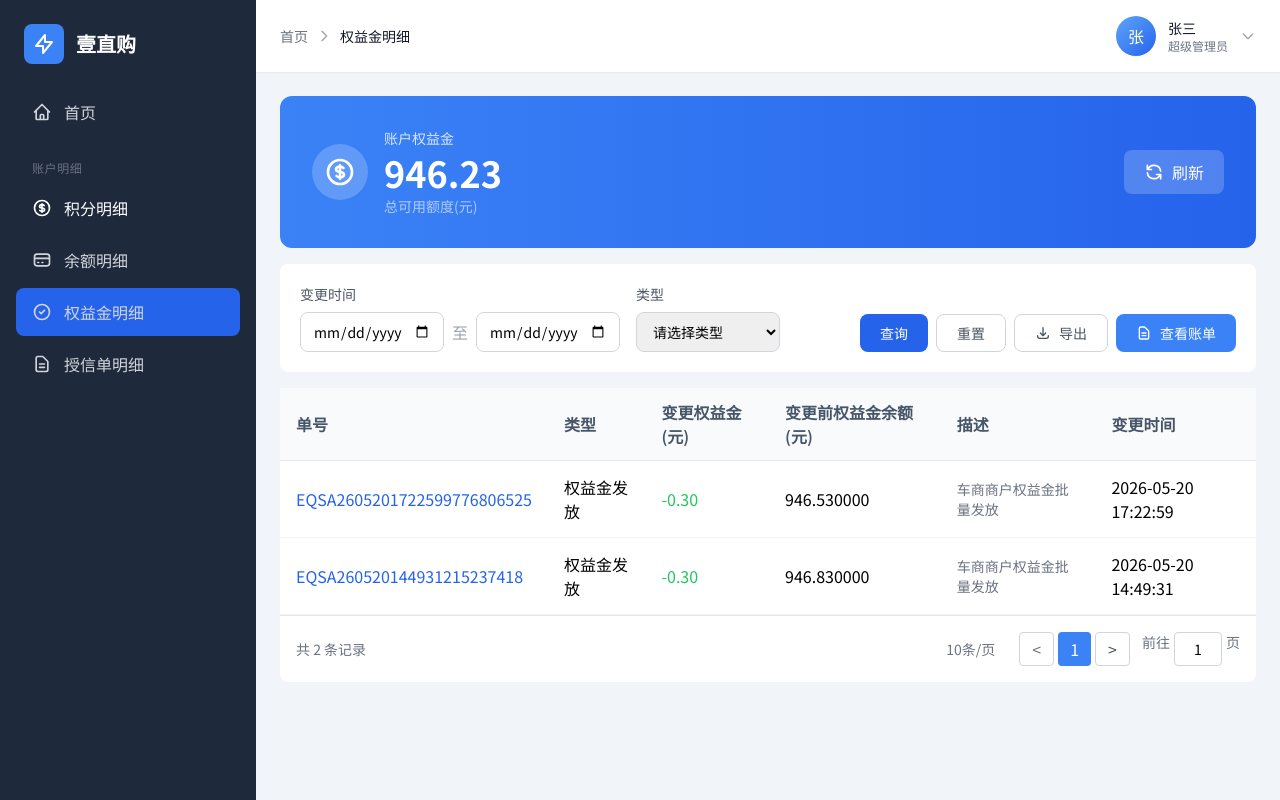
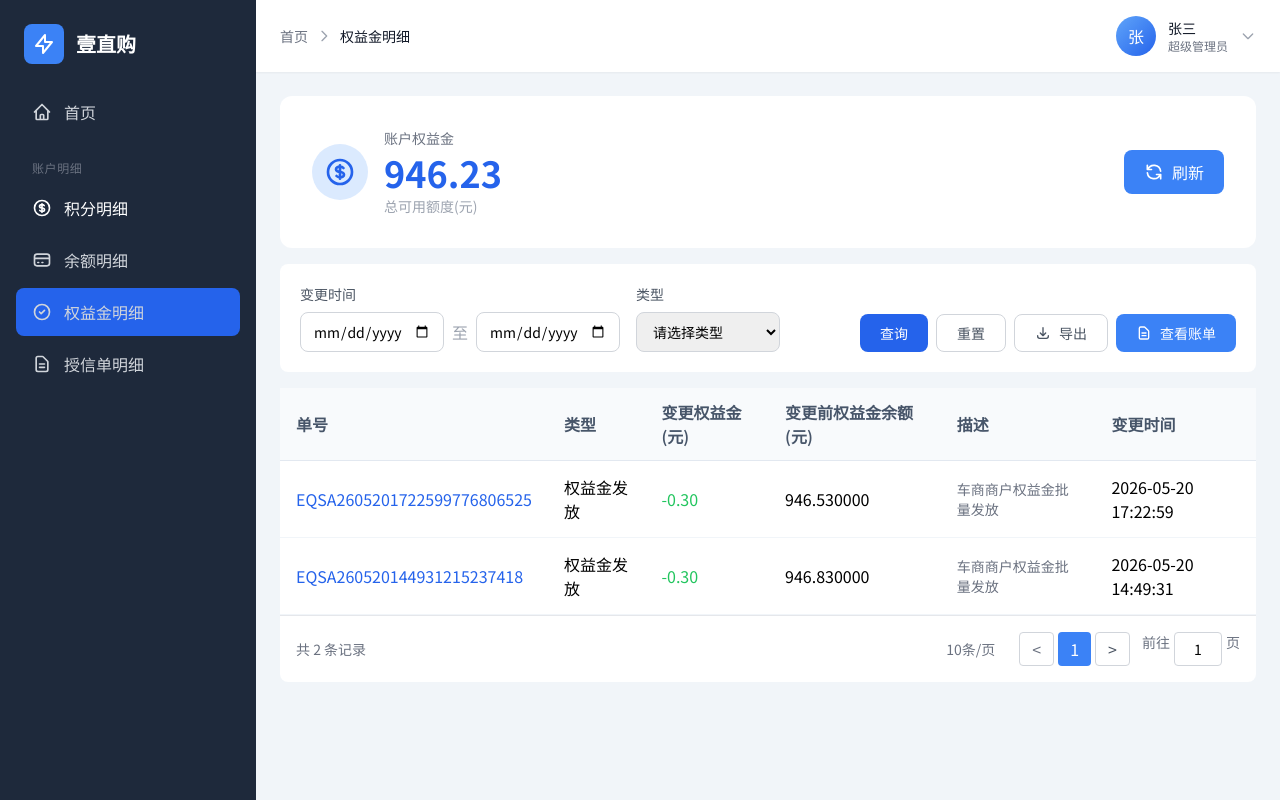
Before and after one commit to liuniandefeng/recharge-system-editor, a plain HTML site: page recharge-system.html in a window 1280 px wide. Both pictures are taken after a click on the element "权益金明细". Drawn offline with nearby package versions, Linux system fonts and the light colour scheme.

Commit message:
Update equity page with white background

```diff
--- a/recharge-system.html
+++ b/recharge-system.html
@@ -1043,21 +1043,21 @@
                 <!-- 页面4：权益金明细 -->
                 <div id="page-equity" class="page-section">
                     <!-- 账户权益金余额展示 -->
-                    <div class="bg-gradient-to-r from-blue-500 to-blue-600 rounded-xl p-8 mb-4">
+                    <div class="bg-white rounded-xl p-8 mb-4">
                         <div class="flex items-center justify-between">
                             <div class="flex items-center gap-4">
-                                <div class="w-14 h-14 bg-white/20 rounded-full flex items-center justify-center">
-                                    <svg class="w-8 h-8 text-white" fill="none" stroke="currentColor" viewBox="0 0 24 24">
+                                <div class="w-14 h-14 bg-blue-100 rounded-full flex items-center justify-center">
+                                    <svg class="w-8 h-8 text-blue-600" fill="none" stroke="currentColor" viewBox="0 0 24 24">
                                         <path stroke-linecap="round" stroke-linejoin="round" stroke-width="2" d="M12 8c-1.657 0-3 .895-3 2s1.343 2 3 2 3 .895 3 2-1.343 2-3 2m0-8c1.11 0 2.08.402 2.599 1M12 8V7m0 1v8m0 0v1m0-1c-1.11 0-2.08-.402-2.599-1M21 12a9 9 0 11-18 0 9 9 0 0118 0z"/>
                                     </svg>
                                 </div>
                                 <div>
-                                    <div class="text-white/80 text-sm mb-1">账户权益金</div>
-                                    <div class="text-white text-4xl font-bold">946.23</div>
-                                    <div class="text-white/60 text-sm mt-1">总可用额度(元)</div>
-                                </div>
-                            </div>
-                            <button class="px-5 py-2.5 bg-white/20 hover:bg-white/30 text-white rounded-lg font-medium flex items-center gap-2 transition-colors" onclick="refreshEquityData()">
+                                    <div class="text-gray-500 text-sm mb-1">账户权益金</div>
+                                    <div class="text-blue-600 text-4xl font-bold">946.23</div>
+                                    <div class="text-gray-400 text-sm mt-1">总可用额度(元)</div>
+                                </div>
+                            </div>
+                            <button class="px-5 py-2.5 bg-blue-500 hover:bg-blue-600 text-white rounded-lg font-medium flex items-center gap-2 transition-colors" onclick="refreshEquityData()">
                                 <svg class="w-5 h-5" fill="none" stroke="currentColor" viewBox="0 0 24 24">
                                     <path stroke-linecap="round" stroke-linejoin="round" stroke-width="2" d="M4 4v5h.582m15.356 2A8.001 8.001 0 004.582 9m0 0H9m11 11v-5h-.581m0 0a8.003 8.003 0 01-15.357-2m15.357 2H15"/>
                                 </svg>
```
